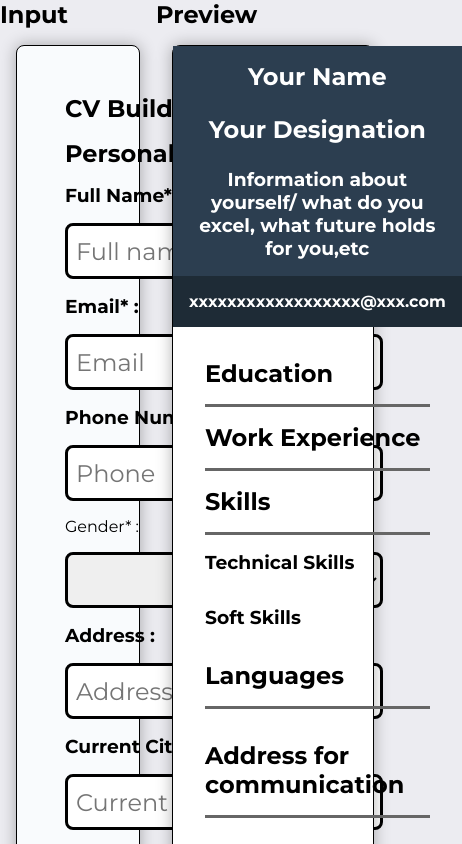
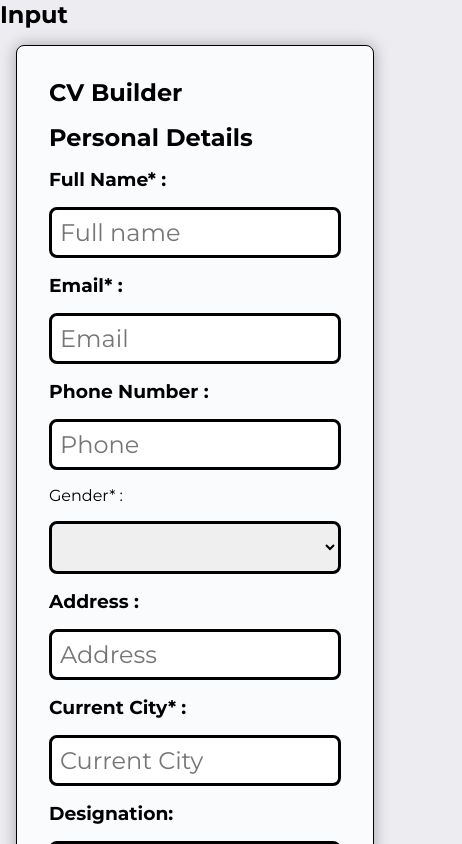
Before and after one commit to madhavjari/cv-application, a React (Vite) app: page / in a window 390 px wide. Shown: the top 844 px of the page, 462 px wide, since content can reach past the window. Built offline with nearby package versions, Linux system fonts and the light colour scheme.

Commit message:
Made responsive by flex-wrap

```diff
--- a/src/App.css
+++ b/src/App.css
@@ -1,9 +1,24 @@
-.input {
-  width: 40%;
+@media screen and (max-width: 600px) {
+  .input,
+  .output {
+    min-width: 100%;
+  }
 }
 
-.output {
-  width: 60%;
+section {
+  display: flex;
+  justify-content: center;
+  flex-wrap: wrap;
+}
+
+@media screen and (max-width: 2000px) {
+  .input {
+    width: 40%;
+  }
+
+  .output {
+    width: 60%;
+  }
 }
 
 .input-forms,
@@ -14,7 +29,6 @@
   border-radius: 0.5rem;
   box-shadow: 0 0 1rem rgba(0, 0, 0, 0.3);
   border: black solid 1px;
-  box-sizing: border-box;
 }
 
 .line {
@@ -25,7 +39,7 @@
 }
 
 .input-forms {
-  padding: 3rem;
+  padding: 2rem;
   gap: 1rem;
 }
 
--- a/src/App.jsx
+++ b/src/App.jsx
@@ -17,12 +17,8 @@
     softSkills: [],
     languages: [],
   });
-  const sectionStyle = {
-    display: "flex",
-    justifyContent: "center",
-  };
   return (
-    <section style={sectionStyle}>
+    <section>
       <div className="input">
         <h1>Input</h1>
         <div className="input-forms">
--- a/src/index.css
+++ b/src/index.css
@@ -6,6 +6,11 @@
   box-sizing: border-box;
 }
 
+*::before,
+*::after {
+  box-sizing: border-box;
+}
+
 body {
   background-color: #ececf1ff;
 }
--- a/src/style/personal.css
+++ b/src/style/personal.css
@@ -10,11 +10,10 @@
   border-radius: 0.5rem;
   border: black solid 3px;
   padding: 0.5rem;
-  height: 3.5rem;
-  gap: 1rem;
   font-size: 1.5rem;
   font-weight: 400;
   transition: border-color 0.4s ease-in-out;
+  min-width: 0px;
 }
 
 button {
```
